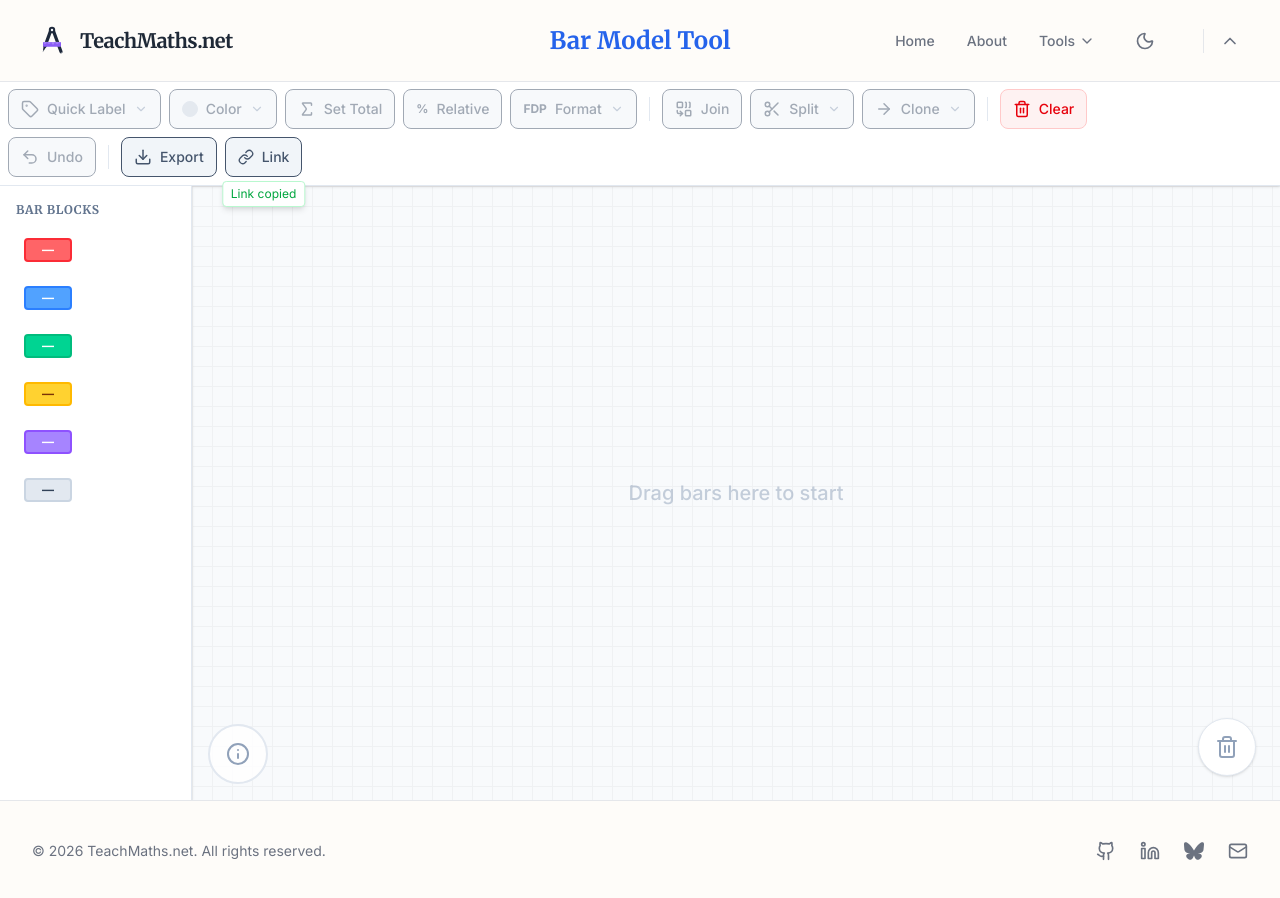
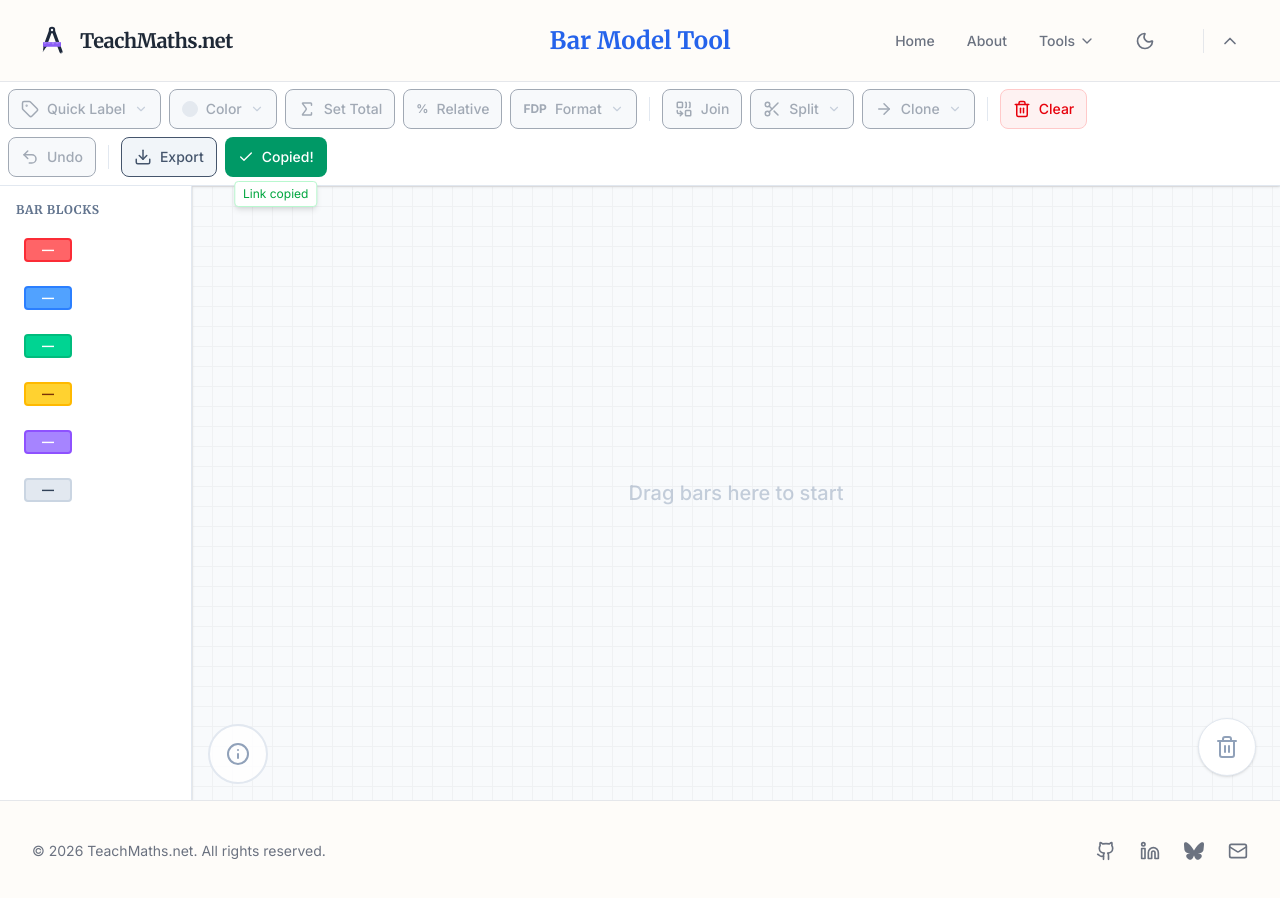
Before and after one commit to jambrothers/mathtools, a Next.js app in the folder web/: page /mathematics/bar-model in a window 1280 px wide. Both pictures are taken after a click on the button "Link". Built offline with nearby package versions, Linux system fonts and the light colour scheme.

Commit message:
feat(ux): improve copy link button feedback and accessibility
Co-authored-by: jambrothers <19940054+jambrothers@users.noreply.github.com>

```diff
--- a/web/components/tool-ui/copy-link-button.tsx
+++ b/web/components/tool-ui/copy-link-button.tsx
@@ -1,7 +1,7 @@
 "use client"
 
 import * as React from "react"
-import { Link } from "lucide-react"
+import { Link, Check } from "lucide-react"
 import { ToolbarButton } from "./toolbar"
 
 interface CopyLinkButtonProps {
@@ -12,22 +12,34 @@ interface CopyLinkButtonProps {
 export function CopyLinkButton({ onCopyLink, variant = 'default' }: CopyLinkButtonProps) {
     const [linkCopied, setLinkCopied] = React.useState(false)
 
+    React.useEffect(() => {
+        if (linkCopied) {
+            const timer = setTimeout(() => setLinkCopied(false), 3000)
+            return () => clearTimeout(timer)
+        }
+    }, [linkCopied])
+
     const handleLinkClick = async () => {
         await onCopyLink();
         setLinkCopied(true);
-        setTimeout(() => setLinkCopied(false), 3000);
     };
 
     return (
         <div className="relative">
             <ToolbarButton
-                icon={<Link size={16} />}
-                label="Link"
+                icon={linkCopied ? <Check size={16} /> : <Link size={16} />}
+                label={linkCopied ? "Copied!" : "Link"}
                 onClick={handleLinkClick}
-                variant={variant}
+                variant={linkCopied ? 'success' : variant}
+                aria-label={linkCopied ? "Link copied" : "Copy shareable link"}
+                title="Copy shareable link"
             />
             {linkCopied && (
-                <div className="absolute top-full left-1/2 -translate-x-1/2 mt-1 whitespace-nowrap text-xs text-green-600 dark:text-green-400 bg-white dark:bg-slate-800 px-2 py-1 rounded shadow-md border border-green-200 dark:border-green-800 z-50">
+                <div
+                    className="absolute top-full left-1/2 -translate-x-1/2 mt-1 whitespace-nowrap text-xs text-green-600 dark:text-green-400 bg-white dark:bg-slate-800 px-2 py-1 rounded shadow-md border border-green-200 dark:border-green-800 z-50"
+                    role="status"
+                    aria-live="polite"
+                >
                     Link copied
                 </div>
             )}
```
Also changed, not shown: 2 other files (tests, documents, lock files or other folders).
